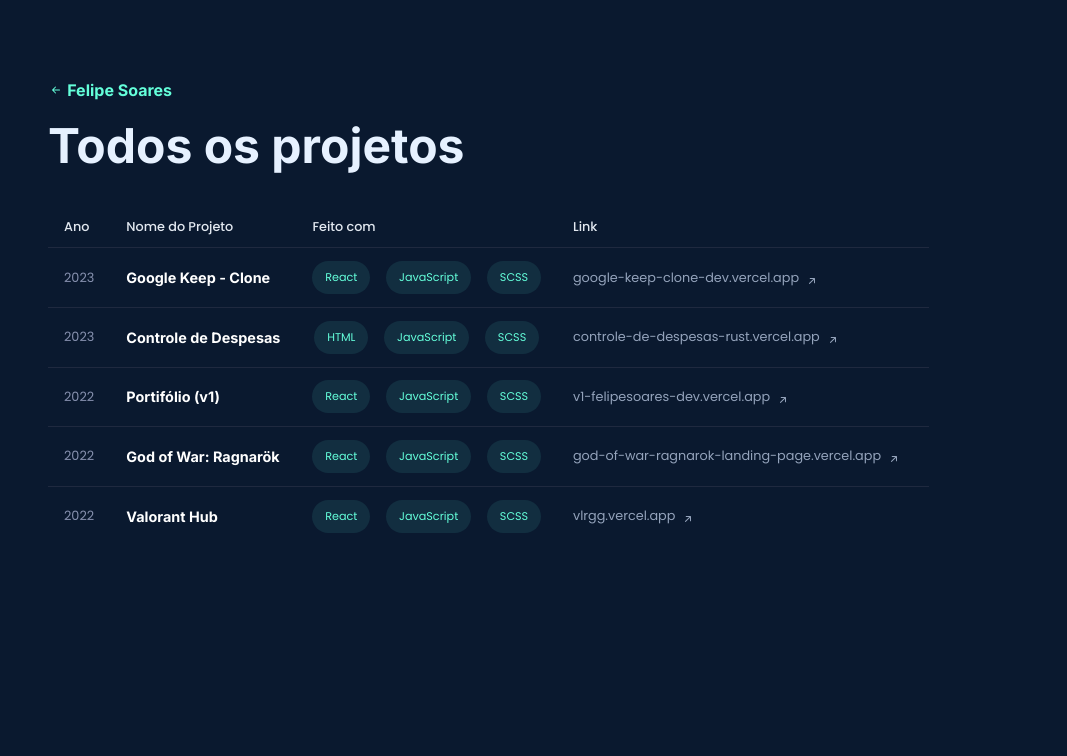
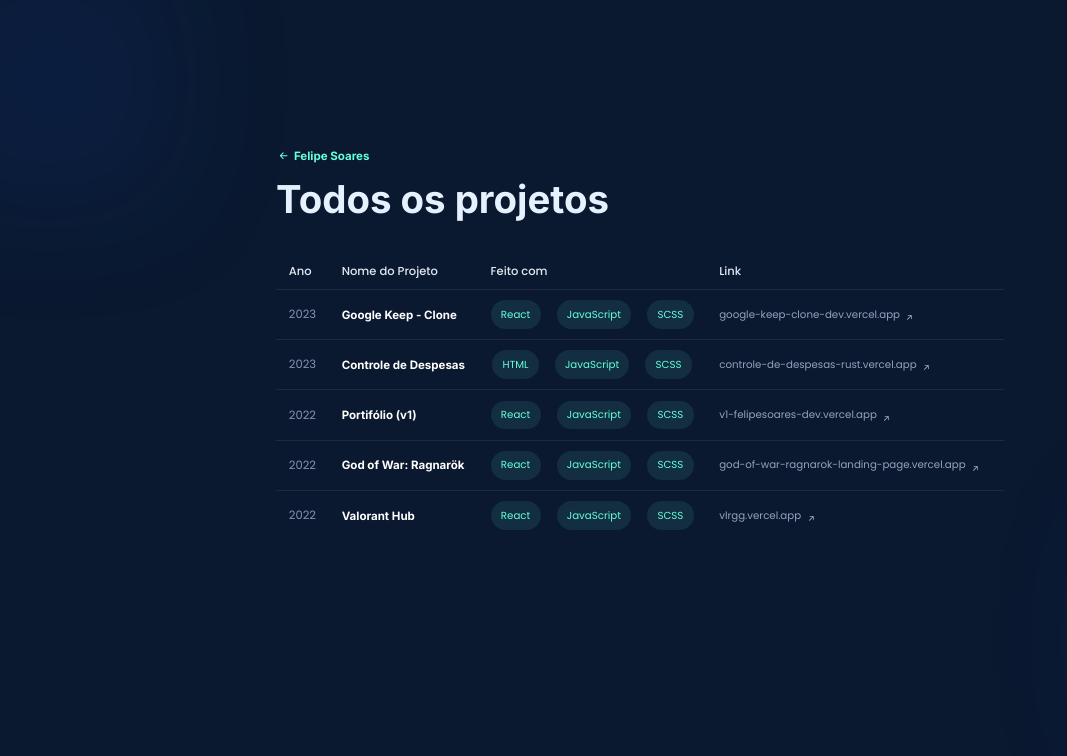
Before and after one commit to felipesoarws/v2, a React (Vite) app: page /projects in a window 1280 px wide. Shown: the top 756 px of the page, without its empty margins (0-1067 px from the left). Built offline with nearby package versions, Linux system fonts and the light colour scheme.

Commit message:
Add files via upload

```diff
--- a/src/pages/Home.jsx
+++ b/src/pages/Home.jsx
@@ -16,7 +16,6 @@ import { ItemSkill } from '../components/ItemSkill';
 // images
 import vlrHub from '../assets/vlrhub_screen.png';
 import gowRagnarok from '../assets/gow_screen.png';
-import googleKeepClone from '../assets/google_keep_screen.png';
 import v1Portifolio from '../assets/v1_portifolio_screen.png';
 
 const Home = () => {
--- a/src/pages/Projects.jsx
+++ b/src/pages/Projects.jsx
@@ -23,6 +23,9 @@ const Projects = () => {
 
   return (
     <div className="projects-style">
+      <div className="projects-container">
+        <div className="detail projects"></div>
+
         <div className="title">
           <Link to={'/'}>
             <div className="back-menu">
@@ -72,6 +75,8 @@ const Projects = () => {
             </tbody>
           </table>
         </div>
+        <div className="detail projects bottom"></div>
+      </div>
     </div>
   );
 };
--- a/src/pages/styles/projects.css
+++ b/src/pages/styles/projects.css
@@ -19,17 +19,45 @@ h5 {
   font-family: "Inter", sans-serif;
 }
 
+.projects-style {
+  display: flex;
+  align-items: center;
+  justify-content: center;
+  flex-direction: column;
+}
+@media (min-width: 1024px) {
+  .projects-style {
+    min-height: 70vh;
+  }
+}
 @media (min-width: 1440px) {
   .projects-style {
-    margin: 7rem 8rem;
+    margin: 7vw auto;
   }
 }
+.projects-style .detail.projects {
+  width: 1px;
+  height: 1px;
+  border-radius: 50%;
+  position: absolute;
+  top: 0;
+  left: 0;
+  right: auto;
+  bottom: auto;
+  box-shadow: 0 0 10vw 10vw rgba(29, 78, 216, 0.1);
+}
+.projects-style .detail.projects.bottom {
+  top: auto;
+  left: auto;
+  right: 0;
+  bottom: 0;
+}
 .projects-style h1 {
-  font-size: 1.8rem;
+  font-size: 6vw;
 }
 @media (min-width: 768px) {
   .projects-style h1 {
-    font-size: 3rem;
+    font-size: 3vw;
   }
 }
 .projects-style .back-menu {
@@ -39,18 +67,35 @@ h5 {
   gap: 0.2rem;
   margin-bottom: 1rem;
   cursor: pointer;
-  width: 17rem;
+  width: 10rem;
+}
+@media (min-width: 1024px) {
+  .projects-style .back-menu {
+    width: 9vw;
+    gap: 0.2vw;
+    margin-bottom: 1vw;
+  }
 }
 .projects-style .back-menu:hover > svg {
   transform: rotate(-90deg) translateY(-0.5rem);
 }
 .projects-style .back-menu svg {
-  font-size: 1rem;
+  font-size: 0.9rem;
   transform: rotate(-90deg) translateX(0rem);
   transition: all 0.3s ease-in-out;
 }
+@media (min-width: 1024px) {
+  .projects-style .back-menu svg {
+    font-size: 1.2vw;
+  }
+}
 .projects-style .back-menu h2 {
-  font-size: 1rem;
+  font-size: 0.9rem;
+}
+@media (min-width: 1024px) {
+  .projects-style .back-menu h2 {
+    font-size: 0.9vw;
+  }
 }
 .projects-style .back-menu h2,
 .projects-style .back-menu svg {
@@ -71,6 +116,12 @@ h5 {
   color: #e2e8f0;
   font-weight: 500;
   font-size: 0.8rem;
+}
+@media (min-width: 1024px) {
+  .projects-style .table table thead tr th {
+    font-size: 0.9vw;
+    padding: 0.7vw 1vw;
+  }
 }
 .projects-style .table table thead tr th.links {
   visibility: hidden;
@@ -94,6 +145,13 @@ h5 {
   background-color: rgba(94, 234, 212, 0.1);
 }
 @media (min-width: 1024px) {
+  .projects-style .table table thead tr th.stacks p {
+    font-size: 0.9vw;
+    padding: 0.5vw 0.8vw;
+    border-radius: 1.5vw;
+  }
+}
+@media (min-width: 1024px) {
   .projects-style .table table thead tr th.stacks {
     visibility: visible;
     display: table-cell;
@@ -108,6 +166,12 @@ h5 {
 .projects-style .table table tbody tr td {
   padding: 0.8rem 1rem;
   font-size: 0.8rem;
+}
+@media (min-width: 1024px) {
+  .projects-style .table table tbody tr td {
+    font-size: 0.9vw;
+    padding: 0.8vw 1vw;
+  }
 }
 .projects-style .table table tbody tr td.year {
   color: #8892b0;
@@ -124,6 +188,11 @@ h5 {
     pointer-events: none;
   }
 }
+@media (min-width: 1024px) {
+  .projects-style .table table tbody tr td.project a {
+    font-size: 0.9vw;
+  }
+}
 .projects-style .table table tbody tr td.project a svg {
   transform: translate(-3px, 3px) rotate(45deg);
   margin: 0 0.5rem;
@@ -138,6 +207,12 @@ h5 {
   .projects-style .table table tbody tr td.project a svg {
     display: none;
     visibility: hidden;
+  }
+}
+@media (min-width: 1024px) {
+  .projects-style .table table tbody tr td.project a svg {
+    font-size: 0.9vw;
+    margin: 0 0.5vw;
   }
 }
 .projects-style .table table tbody tr td.project a p {
@@ -176,6 +251,11 @@ h5 {
     pointer-events: all;
   }
 }
+@media (min-width: 768px) and (min-width: 1024px) {
+  .projects-style .table table tbody tr td.links a {
+    font-size: 0.9vw;
+  }
+}
 @media (min-width: 768px) {
   .projects-style .table table tbody tr td.links a svg {
     transform: translate(-3px, 3px) rotate(45deg);
@@ -188,15 +268,30 @@ h5 {
     transition: all 0.3s ease-in-out;
   }
 }
+@media (min-width: 768px) and (min-width: 1024px) {
+  .projects-style .table table tbody tr td.links a svg {
+    font-size: 1vw;
+    margin: 0 0.5vw;
+  }
+}
 @media (min-width: 768px) {
   .projects-style .table table tbody tr td.links a p {
     font-size: 0.8rem;
     color: #94a3bb;
     transition: all 0.3s ease-in-out;
   }
+}
+@media (min-width: 768px) and (min-width: 1024px) {
+  .projects-style .table table tbody tr td.links a p {
+    font-size: 0.8vw;
+  }
+}
+@media (min-width: 768px) {
   .projects-style .table table tbody tr td.links a p:hover {
     color: #64ffda;
   }
+}
+@media (min-width: 768px) {
   .projects-style .table table tbody tr td.links a p:hover + svg {
     color: #64ffda;
     transform: translate(1px, -1px) rotate(45deg);
@@ -220,6 +315,13 @@ h5 {
   background-color: rgba(94, 234, 212, 0.1);
 }
 @media (min-width: 1024px) {
+  .projects-style .table table tbody tr td.stacks .item p {
+    font-size: 0.8vw;
+    padding: 0.5vw 0.8vw;
+    border-radius: 1.5vw;
+  }
+}
+@media (min-width: 1024px) {
   .projects-style .table table tbody tr td.stacks {
     visibility: visible;
     display: table-cell;
--- a/src/pages/styles/projects.scss
+++ b/src/pages/styles/projects.scss
@@ -28,15 +28,43 @@ h5 {
 }
 
 .projects-style {
+  display: flex;
+  align-items: center;
+  justify-content: center;
+  flex-direction: column;
+
+  @media (min-width: 1024px) {
+    min-height: 70vh;
+  }
+
   @media (min-width: 1440px) {
-    margin: 7rem 8rem;
+    margin: 7vw auto;
+  }
+
+  .detail.projects {
+    width: 1px;
+    height: 1px;
+    border-radius: 50%;
+    position: absolute;
+    top: 0;
+    left: 0;
+    right: auto;
+    bottom: auto;
+    box-shadow: 0 0 10vw 10vw $Light-Blue;
+
+    &.bottom {
+      top: auto;
+      left: auto;
+      right: 0;
+      bottom: 0;
+    }
   }
 
   h1 {
-    font-size: 1.8rem;
+    font-size: 6vw;
 
     @media (min-width: 768px) {
-      font-size: 3rem;
+      font-size: 3vw;
     }
   }
   .back-menu {
@@ -46,20 +74,34 @@ h5 {
     gap: 0.2rem;
     margin-bottom: 1rem;
     cursor: pointer;
-    width: 17rem;
+    width: 10rem;
+
+    @media (min-width: 1024px) {
+      width: 9vw;
+      gap: 0.2vw;
+      margin-bottom: 1vw;
+    }
 
     &:hover > svg {
       transform: rotate(-90deg) translateY(-0.5rem);
     }
 
     svg {
-      font-size: 1rem;
+      font-size: 0.9rem;
       transform: rotate(-90deg) translateX(0rem);
       transition: all 0.3s ease-in-out;
+
+      @media (min-width: 1024px) {
+        font-size: 1.2vw;
+      }
     }
 
     h2 {
-      font-size: 1rem;
+      font-size: 0.9rem;
+
+      @media (min-width: 1024px) {
+        font-size: 0.9vw;
+      }
     }
 
     h2,
@@ -85,6 +127,10 @@ h5 {
             font-weight: 500;
             font-size: 0.8rem;
 
+            @media (min-width: 1024px) {
+              font-size: 0.9vw;
+              padding: 0.7vw 1vw;
+            }
             &.links {
               visibility: hidden;
               display: none;
@@ -105,6 +151,12 @@ h5 {
                 border-radius: 1.5rem;
                 font-size: 0.8rem;
                 background-color: rgb(94 234 212/0.1);
+
+                @media (min-width: 1024px) {
+                  font-size: 0.9vw;
+                  padding: 0.5vw 0.8vw;
+                  border-radius: 1.5vw;
+                }
               }
 
               @media (min-width: 1024px) {
@@ -125,6 +177,11 @@ h5 {
           padding: 0.8rem 01rem;
           font-size: 0.8rem;
 
+          @media (min-width: 1024px) {
+            font-size: 0.9vw;
+            padding: 0.8vw 1vw;
+          }
+
           &.year {
             color: $Slate;
           }
@@ -141,6 +198,10 @@ h5 {
                 pointer-events: none;
               }
 
+              @media (min-width: 1024px) {
+                font-size: 0.9vw;
+              }
+
               svg {
                 transform: translate(-3px, 3px) rotate(45deg);
                 margin: 0 0.5rem;
@@ -154,6 +215,11 @@ h5 {
                 @media (min-width: 768px) {
                   display: none;
                   visibility: hidden;
+                }
+
+                @media (min-width: 1024px) {
+                  font-size: 0.9vw;
+                  margin: 0 0.5vw;
                 }
               }
 
@@ -195,6 +261,10 @@ h5 {
                   pointer-events: all;
                 }
 
+                @media (min-width: 1024px) {
+                  font-size: 0.9vw;
+                }
+
                 svg {
                   transform: translate(-3px, 3px) rotate(45deg);
                   margin: 0 0.5rem;
@@ -204,12 +274,21 @@ h5 {
                   letter-spacing: 0px;
                   font-weight: 500;
                   transition: all 0.3s ease-in-out;
+
+                  @media (min-width: 1024px) {
+                    font-size: 1vw;
+                    margin: 0 0.5vw;
+                  }
                 }
 
                 p {
                   font-size: 0.8rem;
                   color: $Gray;
                   transition: all 0.3s ease-in-out;
+
+                  @media (min-width: 1024px) {
+                    font-size: 0.8vw;
+                  }
 
                   &:hover {
                     color: $Green;
@@ -240,6 +319,12 @@ h5 {
                 border-radius: 1.5rem;
                 font-size: 0.7rem;
                 background-color: rgb(94 234 212/0.1);
+
+                @media (min-width: 1024px) {
+                  font-size: 0.8vw;
+                  padding: 0.5vw 0.8vw;
+                  border-radius: 1.5vw;
+                }
               }
             }
 
--- a/src/styles/index.css
+++ b/src/styles/index.css
@@ -103,7 +103,7 @@ body .homepage-style .container .detail.container {
   position: absolute;
   top: 0;
   left: 0;
-  box-shadow: 0 0 300px 300px rgba(29, 78, 216, 0.1);
+  box-shadow: 0 0 10vw 10vw rgba(29, 78, 216, 0.1);
 }
 @media (min-width: 1024px) {
   body .homepage-style .container .detail.container {
@@ -403,7 +403,7 @@ body .homepage-style .container-second-sec .projects .detail.projects {
   position: absolute;
   top: 90vh;
   right: 15vw;
-  box-shadow: 0 0 300px 300px rgba(29, 78, 216, 0.1);
+  box-shadow: 0 0 10vw 10vw rgba(29, 78, 216, 0.1);
 }
 body .homepage-style .container-second-sec .projects .list {
   display: flex;
@@ -583,7 +583,7 @@ body .homepage-style .container-second-sec .skills .detail.skills {
   position: absolute;
   bottom: 0;
   left: 0;
-  box-shadow: 0 0 300px 300px rgba(29, 78, 216, 0.1);
+  box-shadow: 0 0 10vw 10vw rgba(29, 78, 216, 0.1);
 }
 body .homepage-style .container-second-sec .skills-list .item {
   padding: 1rem 0 3rem 0;
--- a/src/styles/index.scss
+++ b/src/styles/index.scss
@@ -113,7 +113,7 @@ body {
         position: absolute;
         top: 0;
         left: 0;
-        box-shadow: 0 0 300px 300px $Light-Blue;
+        box-shadow: 0 0 10vw 10vw $Light-Blue;
 
         @media (min-width: 1024px) {
           position: fixed;
@@ -404,7 +404,7 @@ body {
             position: absolute;
             top: 90vh;
             right: 15vw;
-            box-shadow: 0 0 300px 300px $Light-Blue;
+            box-shadow: 0 0 10vw 10vw $Light-Blue;
           }
 
           .list {
@@ -606,7 +606,7 @@ body {
             position: absolute;
             bottom: 0;
             left: 0;
-            box-shadow: 0 0 300px 300px $Light-Blue;
+            box-shadow: 0 0 10vw 10vw $Light-Blue;
           }
 
           &-list {
```
Also changed, not shown: 2 other files (tests, documents, lock files or other folders). Lines whose indentation alone changed are shown as unchanged.
